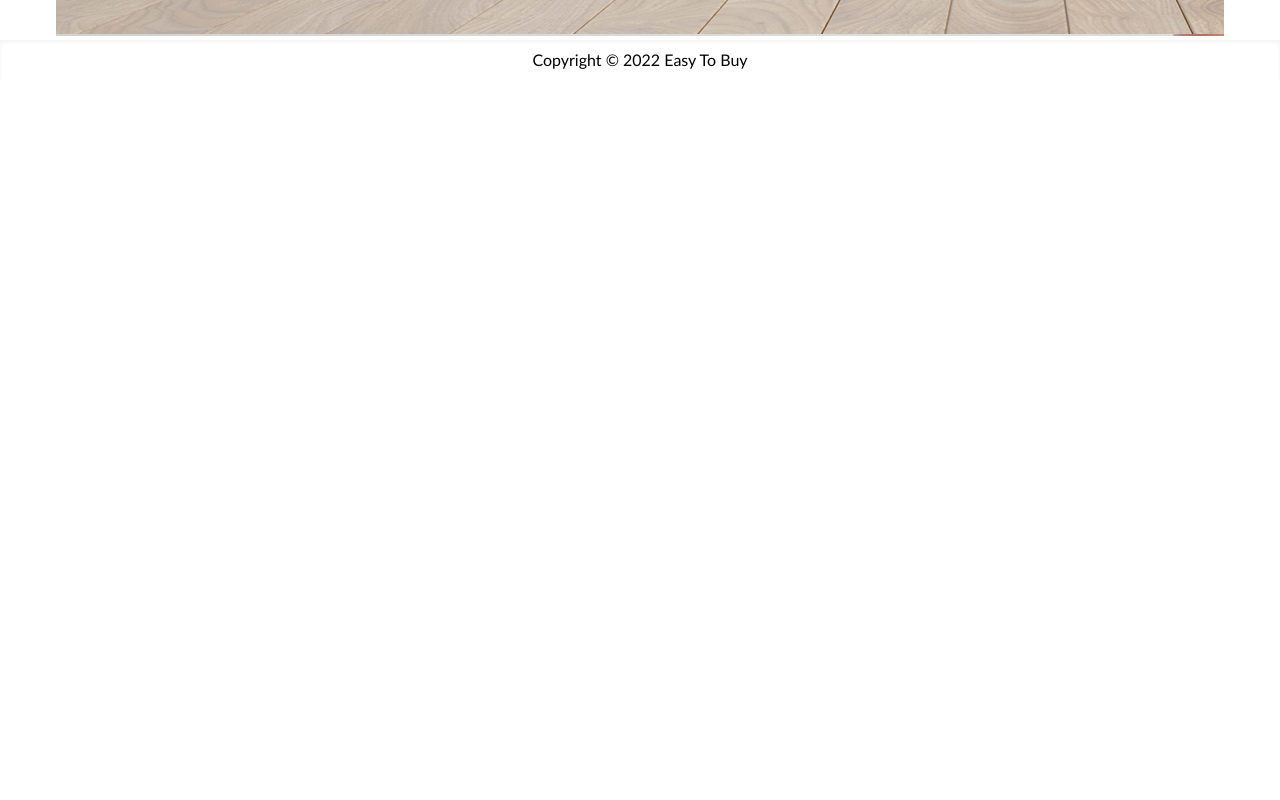
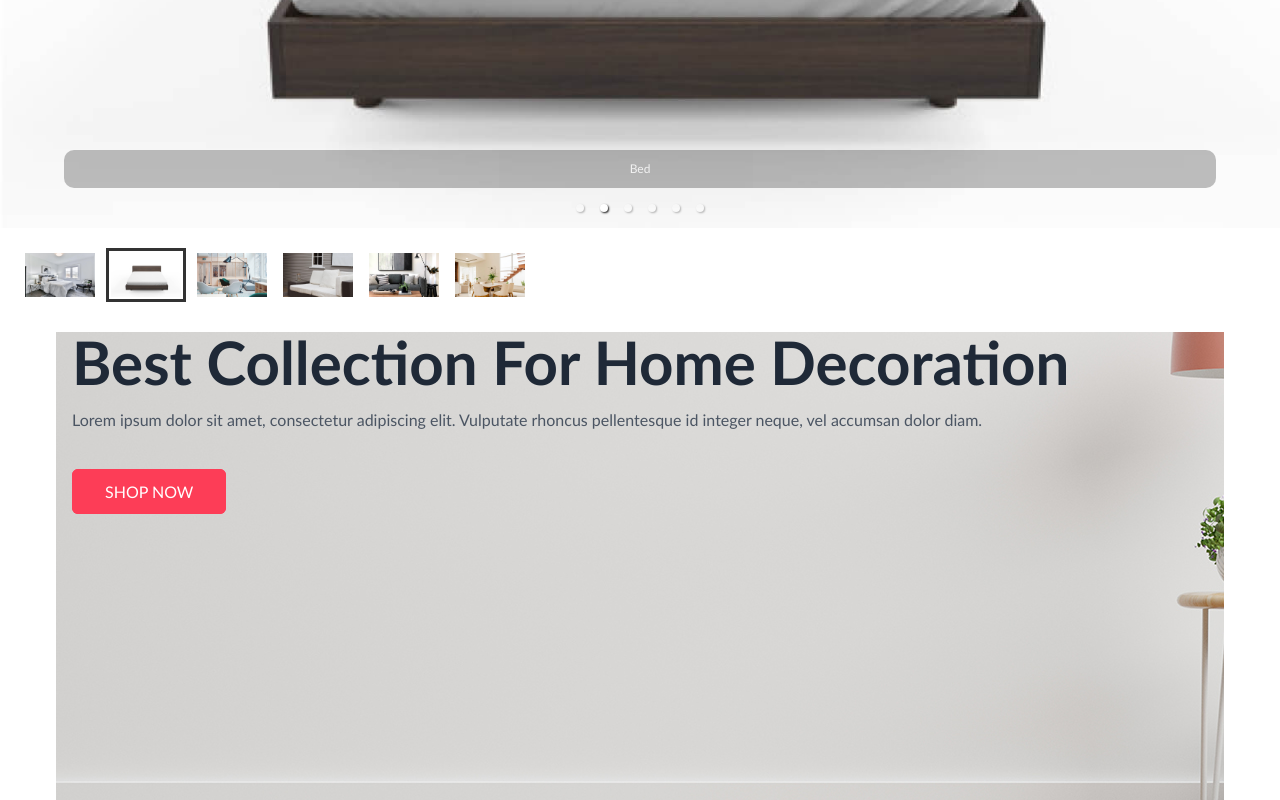
Before and after one commit to MaruthamSatishReddy/easy-to-buy, a Next.js app: page /main in a window 1280 px wide. Shown: the part 770-1570 px from the top of the page. Before the commit the page ends 850 px from the top, so only its background shows below. Built offline with nearby package versions, Linux system fonts and the light colour scheme.

Commit message:
carousels

```diff
--- /dev/null
+++ b/components/Carousel.js
@@ -0,0 +1,31 @@
+import React from 'react';
+import { Carousel } from 'react-responsive-carousel';
+
+export default () => (
+  <Carousel autoPlay>
+    <div>
+      <img alt="" src="images/category/category-1.jpg" height={10} />
+      <p className="legend">White Cot</p>
+    </div>
+    <div>
+      <img alt="" src="images/category/category-2.jpg" />
+      <p className="legend">Bed</p>
+    </div>
+    <div>
+      <img alt="" src="images/category/category-3.jpg" />
+      <p className="legend">Dinning Chairs</p>
+    </div>
+    <div>
+      <img alt="" src="images/category/category-4.jpg" />
+      <p className="legend">Sofa</p>
+    </div>
+    <div>
+      <img alt="" src="images/category/category-5.jpg" />
+      <p className="legend">Sofa</p>
+    </div>
+    <div>
+      <img alt="" src="images/category/category-6.jpg" />
+      <p className="legend">Dinning Chairs</p>
+    </div>
+  </Carousel>
+);
--- a/components/Layout.js
+++ b/components/Layout.js
@@ -5,6 +5,8 @@ import Cookies from 'js-cookie';
 import Link from 'next/link';
 import { Store } from '../utils/Store';
 import Image from 'next/image';
+import Carousel from './Carousel';
+import 'react-responsive-carousel/lib/styles/carousel.min.css';
 
 export default function Layout({ title, children }) {
   const { state, dispatch } = useContext(Store);
@@ -120,7 +122,9 @@ export default function Layout({ title, children }) {
                 />
               </span>
 
-              <div className="invisible absolute left-0 top-full z-100 w-full  divide-dashed   bg-gray-100 shadow rounded divide-y divide-gray-200 space-y-4 text-gray-600 opacity-100 duration-300 group-hover:visible group-hover:opacity-100 py-4"></div>
+              <div className="invisible absolute left-0 top-full z-100 w-full  divide-dashed   bg-gray-100 shadow rounded divide-y divide-gray-200 space-y-4 text-gray-600 opacity-100 duration-300 group-hover:visible group-hover:opacity-100 py-4">
+                Satish Marutham
+              </div>
             </div>
           </div>
         </div>
@@ -273,6 +277,7 @@ export default function Layout({ title, children }) {
           </div>
         </nav>
       </header>
+      <Carousel></Carousel>
       <main className="container m-auto mt-t px-4">{children}</main>
       <footer className="flex h-10 justify-center items-center shadow-inner">
         <p>Copyright © 2022 Easy To Buy</p>
```
